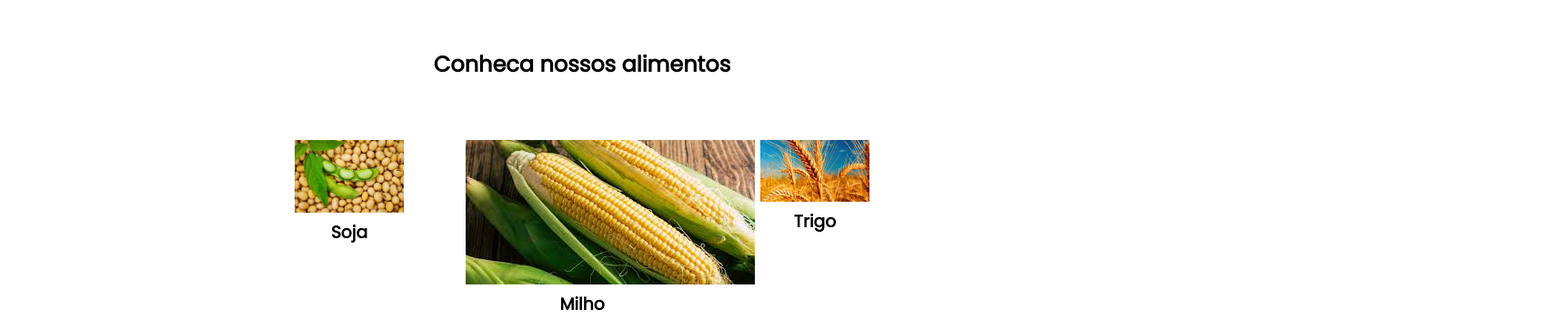
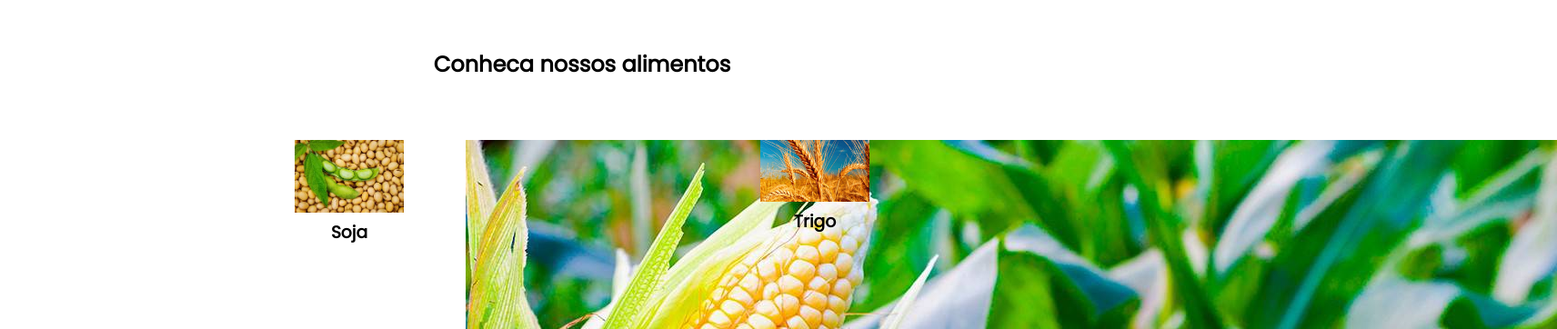
Before and after one commit to matheusbarbosa31102007/agicultura, a plain HTML site: page index.html in a window 1280 px wide. Shown: the part 430-792 px from the top of the page at 91% size, 1712 px wide, since content can reach past the window. Drawn offline with Linux system fonts and the light colour scheme.

Commit message:
Update index.html

```diff
--- a/index.html
+++ b/index.html
@@ -36,7 +36,7 @@
 
         </div>
         <div class="alimentos-div">
-            <img class="produtos-imagem" src="images (1).jpg" alt="Milho">
+            <img class="produtos-imagem" src="Conheca-os-principais-tipos-de-bioinsumos-na-cultura-do-milho.jpg" alt="Milho">
             <h3 class="produtos-nome">Milho</h3>
 
         </div>
```
